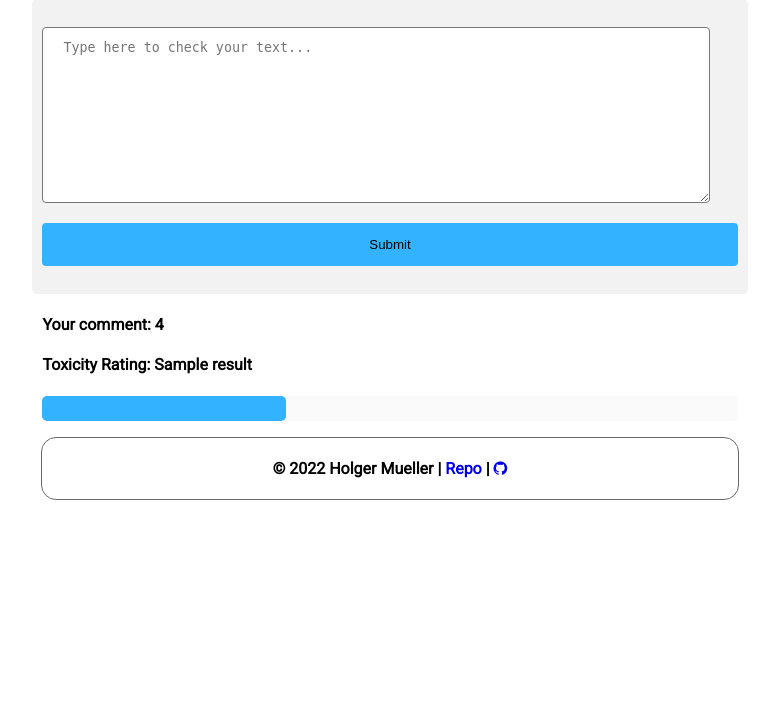
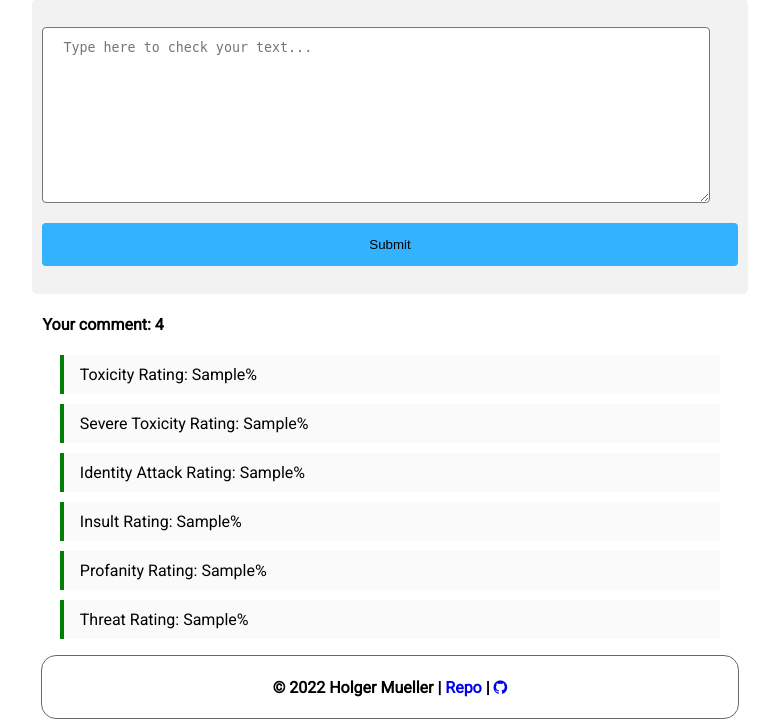
Before and after one commit to Holgermueller/flaskapp, a Flask app: template templates/index.html in a window 1280 px wide. Shown: the part 108-835 px from the top of the page, without its empty margins (250-1029 px from the left). Before the commit the page ends 608 px from the top, so only its background shows below. Run offline with Flask 2, Linux system fonts and the light colour scheme; the template is opened without the code that fills it: most values are stand-ins (such as "Sample title", 1, 10 or a date in 2020).

Commit message:
got all scores on dom some styling

```diff
--- a/app.py
+++ b/app.py
@@ -34,23 +34,50 @@ def get_data_from_form():
         analyze_request = {
             'comment': {'text': comment_to_rate},
             'requestedAttributes': {'TOXICITY': {},
-            # 'SEVERE_TOXICITY':{},
-            # 'IDENTITY_ATTACK':{},
-            # 'INSULT':{},
-            # 'PROFANITY':{},
-            # 'THREAT':{}
+            'SEVERE_TOXICITY':{},
+            'IDENTITY_ATTACK':{},
+            'INSULT':{},
+            'PROFANITY':{},
+            'THREAT':{}
             },
         }
 
         response = client.comments().analyze(body=analyze_request).execute()
         print(json.dumps(response, indent=2))
 
-        result_from_json = response['attributeScores']['TOXICITY']['summaryScore']['value']
+        toxicity_result_from_json = response['attributeScores']['TOXICITY']['summaryScore']['value']
 
-        result_to_percentage = math.ceil(result_from_json * 100)
+        toxicity_result_to_percentage = math.ceil(toxicity_result_from_json * 100)
+
+        severe_result_from_json = response['attributeScores']['SEVERE_TOXICITY']['summaryScore']['value']
+
+        severe_result_to_precentage = math.ceil(severe_result_from_json * 100)
+
+        identity_result_from_json = response['attributeScores']['IDENTITY_ATTACK']['summaryScore']['value']
+
+        identity_result_to_precentage = math.ceil(identity_result_from_json * 100)
+
+        insult_result_from_json = response['attributeScores']['INSULT']['summaryScore']['value']
+
+        insult_result_to_precentage = math.ceil(insult_result_from_json * 100)
+
+        profanity_result_from_json = response['attributeScores']['PROFANITY']['summaryScore']['value']
+
+        profanity_result_to_precentage = math.ceil(profanity_result_from_json * 100)
+
+        threat_result_from_json = response['attributeScores']['THREAT']['summaryScore']['value']
+
+        threat_result_to_precentage = math.ceil(threat_result_from_json * 100)
 
 
-        return render_template('index.html', result=result_to_percentage, comment_to_rate=comment_to_rate)
+
+        return render_template('index.html', toxicity_result=toxicity_result_to_percentage,
+        insult_result=insult_result_to_precentage,
+        comment_to_rate=comment_to_rate,
+        severe_result=severe_result_to_precentage,
+        identity_result=identity_result_to_precentage,
+        profanity_result=profanity_result_to_precentage,
+        threat_result=threat_result_to_precentage )
 
 
 
--- a/static/css/main.css
+++ b/static/css/main.css
@@ -37,20 +37,25 @@ body {
   color: #f2f2f2;
   cursor: pointer;
 }
-.progress-background {
-  background-color: #fafafa;
+.scores {
+  width: 95%;
+  margin: 0 auto;
+}
+.score {
+  background: #fafafa;
   margin: 10px auto;
   position: relative;
-  border-radius: 5px;
-  height: 25px;
 }
-.progress {
+.single-score {
   height: 100%;
+  position: absolute;
   box-sizing: border-box;
-  border-radius: 5px;
-  background-color: #33b2ff;
-  width: 35%;
-  height: 25px;
+  border-left: 4px solid green;
+}
+span {
+  text-align: center;
+  display: inline-block;
+  padding: 10px 20px;
 }
 footer {
   border: 1px solid #696969;
--- a/templates/index.html
+++ b/templates/index.html
@@ -38,9 +38,55 @@
 
     <section class="results-section">
       <h4>Your comment: {{comment_to_rate}}</h4>
-      <h4>Toxicity Rating: {{result}}</h4>
-      <div class="progress-background">
-        <div class="progress"></div>
+
+      <div class="scores">
+        <div class="score">
+          <div
+            class="single-score"
+            style=" width:`${{toxicity_result}}% ||0`; color: rgba(69, 196, 150, 0.2); "
+          ></div>
+          <span>Toxicity Rating: {{toxicity_result}}%</span>
+        </div>
+
+        <div class="score">
+          <div
+            class="single-score"
+            style=" width:`${{result}}% ||0`; color: rgba(69, 196, 150, 0.2); "
+          ></div>
+          <span>Severe Toxicity Rating: {{severe_result}}%</span>
+        </div>
+
+        <div class="score">
+          <div
+            class="single-score"
+            style=" width:`${{result}}% ||0`; color: rgba(69, 196, 150, 0.2); "
+          ></div>
+          <span>Identity Attack Rating: {{identity_result}}%</span>
+        </div>
+
+        <div class="score">
+          <div
+            class="single-score"
+            style=" width:`${{result}}% ||0`; color: rgba(69, 196, 150, 0.2); "
+          ></div>
+          <span>Insult Rating: {{insult_result}}%</span>
+        </div>
+
+        <div class="score">
+          <div
+            class="single-score"
+            style=" width:`${{result}}% ||0`; color: rgba(69, 196, 150, 0.2); "
+          ></div>
+          <span>Profanity Rating: {{profanity_result}}%</span>
+        </div>
+
+        <div class="score">
+          <div
+            class="single-score"
+            style=" width:`${{result}}% ||0`; color: rgba(69, 196, 150, 0.2); "
+          ></div>
+          <span>Threat Rating: {{threat_result}}%</span>
+        </div>
       </div>
     </section>
 
```
Also changed, not shown: test.py (deleted, +0 -22 lines).
